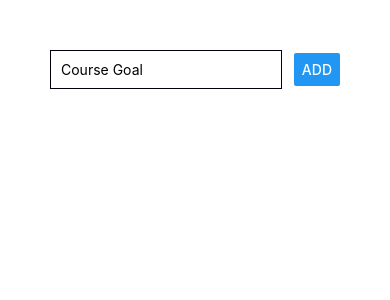
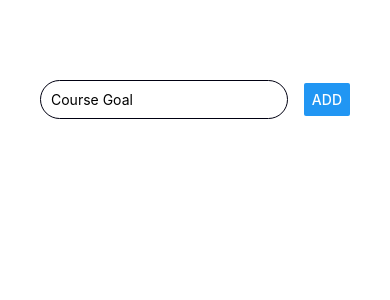
Before and after one commit to MostafaIn/rn-complete-guide, a React Native app: screen / in a window 390 px wide. Shown: the top 300 px of the page. Built offline with nearby package versions, Linux system fonts and the light colour scheme.

Commit message:
22 - 28 working with State & Events, ScrollView! and list of items

```diff
--- a/App.js
+++ b/App.js
@@ -1,16 +1,68 @@
-import React from 'react';
-import { StyleSheet, Text, View, TextInput, Button } from 'react-native';
+import React,{ useState } from 'react';
+import { StyleSheet, Text, View, ScrollView, TextInput, Button } from 'react-native';
 
-export default function App() {
+const App = () =>{
+  const [enteredGoal,setEnteredGoal] = useState('')
+  const [courseGoals,setCourseGoals] = useState([])
+
+  const handleAdd = () =>{
+    setCourseGoals( courseGoals => [...courseGoals,enteredGoal])
+  }
   return (
-    <View style={{padding:50}}>
-      <View style={{flexDirection:'row', justifyContent:'space-between', alignItems:'center'}}>
+    <View style={styles.container}>
+      <View style={styles.controller}>
         <TextInput
           placeholder="Course Goal"
-          style={{width:'80%', borderWidth:1,borderStyle:'solid',borderColor:'#001', padding:10}}
+          style={styles.input}
+          value={enteredGoal}
+          onChangeText={enteredGoal => setEnteredGoal(enteredGoal)}
         />
-        <Button title="ADD" />
+        <Button
+        title="ADD"
+        style={styles.btn}
+        onPress={handleAdd}
+        />
       </View>
+      <ScrollView>
+        {courseGoals.map( (goal, index) => <View key={index + 1}>
+          <Text style={styles.item}>{index + 1}.{goal}</Text>
+        </View>)}
+      </ScrollView>
     </View>
   );
-}
+};
+
+export default App;
+
+const styles = StyleSheet.create({
+  container:{
+    flex:1,
+    padding: 40
+  },
+  controller:{
+    flexDirection:'row',
+    justifyContent:'space-between',
+    alignItems:'center',
+    paddingVertical:40
+  },
+  input:{
+    width:'80%',
+    borderWidth:1,
+    borderStyle:'solid',
+    borderColor:'#001',
+    borderRadius:25,
+    padding:10
+  },
+  btn:{
+    borderWidth:1,
+    borderColor:'#333',
+    borderStyle:'solid',
+    borderRadius:50,
+    padding: 5,
+    backgroundColor:'#333'
+  },
+  item:{
+    padding:10,
+
+  }
+})
```
Also changed, not shown: components/FlexBox.js (added, +38 -0 lines).
